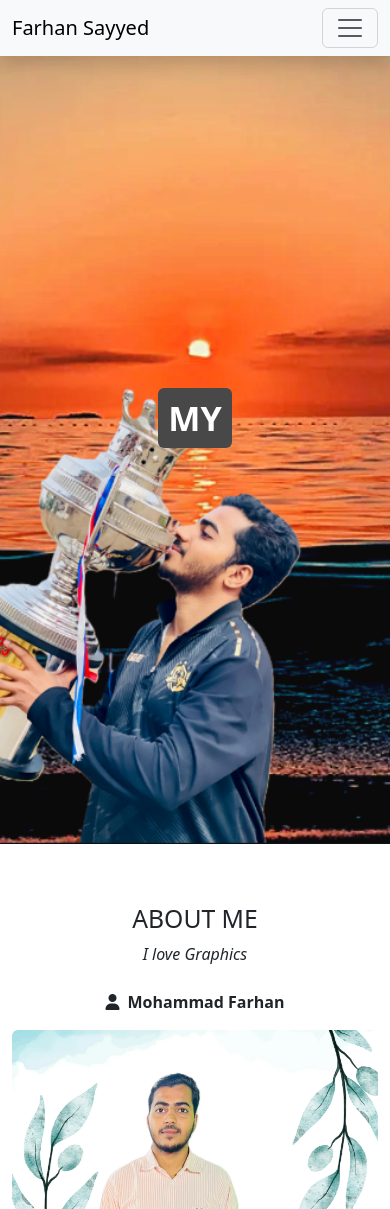
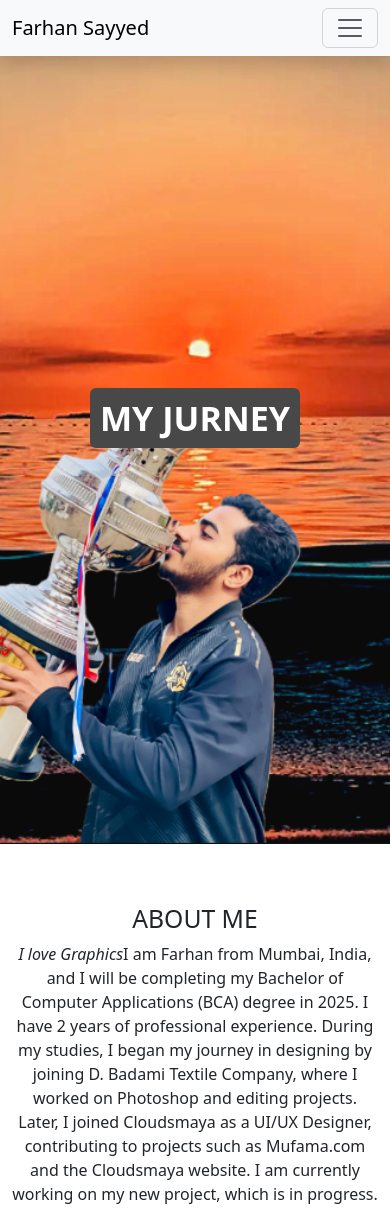
Before and after one commit to Sayyedmdfarhan/farhan-graphics, a plain HTML site: page index.html in a window 390 px wide. Shown: the top 1209 px of the page. Drawn offline with nearby package versions, Linux system fonts and the light colour scheme.

Commit message:
Update index.html

```diff
--- a/index.html
+++ b/index.html
@@ -33,13 +33,13 @@
 
 <!-- Hero Image -->
 <div class="bgimg bgimg-1 d-flex justify-content-center align-items-center text-white text-center">
-  <h1 class="display-4 fw-bold bag-banner">MY <span class="d-none d-sm-inline">JURNEY</span> </h1>
+  <h1 class="display-4 fw-bold bag-banner">MY JURNEY</h1>
 </div>
 
 <!-- About Section -->
 <div class="section container" id="about">
   <h2 class="text-center">ABOUT ME</h2>
-  <p class="text-center"><em>I love Graphics</em></p>
+  <p class="text-center"><em>I love Graphics</em>I am Farhan from Mumbai, India, and I will be completing my Bachelor of Computer Applications (BCA) degree in 2025. I have 2 years of professional experience. During my studies, I began my journey in designing by joining D. Badami Textile Company, where I worked on Photoshop and editing projects. Later, I joined Cloudsmaya as a UI/UX Designer, contributing to projects such as Mufama.com and the Cloudsmaya website. I am currently working on my new project, which is in progress.</p>
   <div class="row align-items-center mt-4">
     <div class="col-md-6 text-center mb-3">
       <p><strong><i class="fa fa-user me-2"></i>Mohammad Farhan</strong></p>
```
